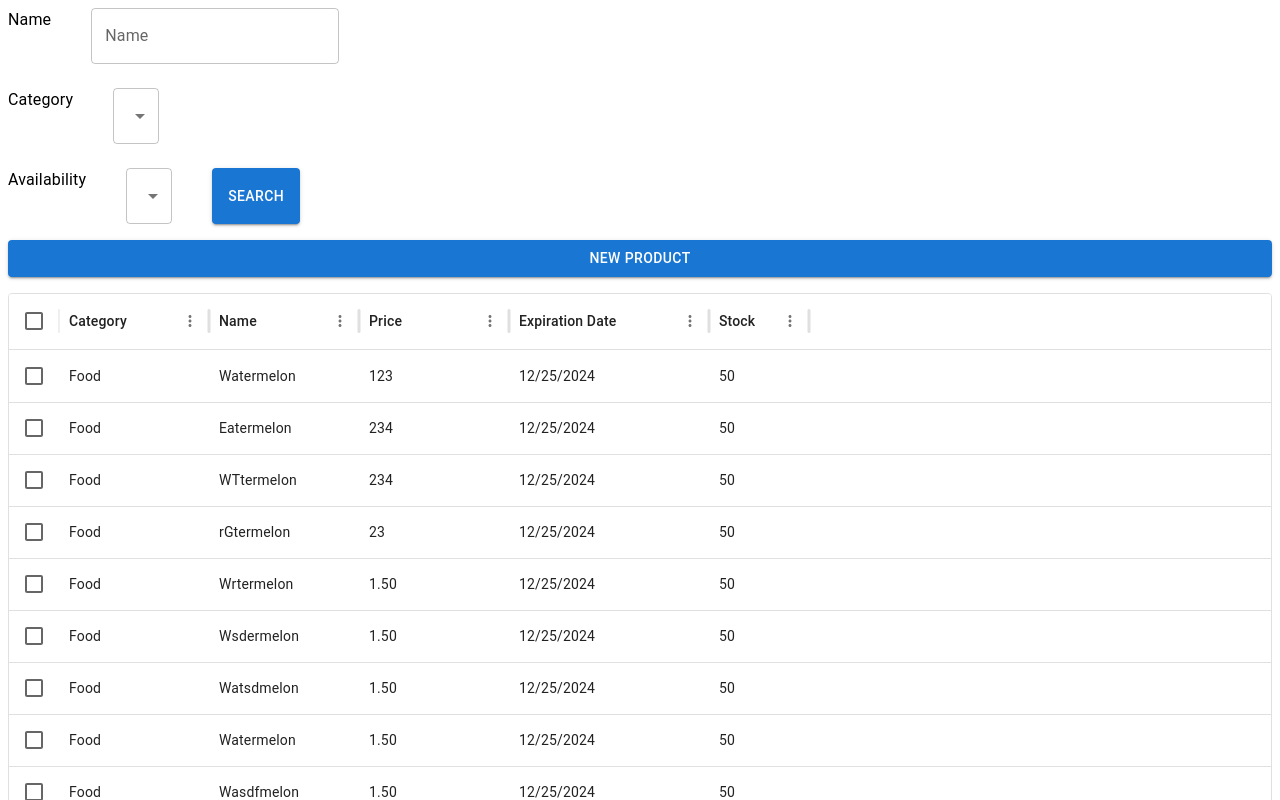
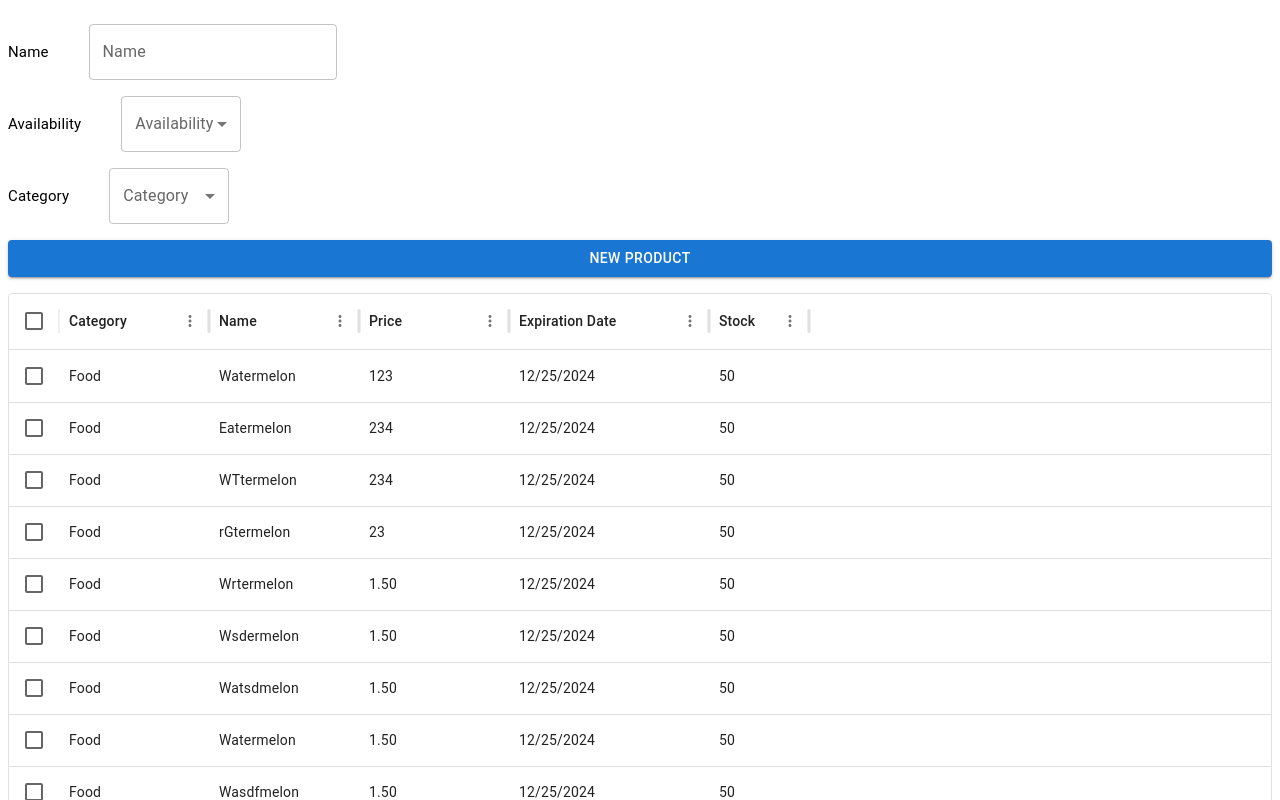
Before and after one commit to MiltonMontiel/Breakeable-Toy, a Next.js app in the folder front/: page / in a window 1280 px wide. Shown: the top 800 px of the page. Built offline with nearby package versions, Linux system fonts and the light colour scheme.

Commit message:
refactor: Refactor `SearchMenu` and add state

```diff
--- a/front/app/page.tsx
+++ b/front/app/page.tsx
@@ -102,11 +102,13 @@ const columns: GridColDef[] = [
   { field: "col5", headerName: "Stock" },
 ];
 
+const categories = ["Food", "Cleaning", "Misc"];
+
 export default function Home() {
   return (
     <div style={{ width: "100%" }}>
       <Stack spacing={2}>
-        <SearchMenu />
+        <SearchMenu categories={categories}/>
         <Button variant="contained">New product</Button>
         <DataGrid rows={rows} columns={columns} checkboxSelection />
         <Statistics />
--- a/front/components/SearchMenu.tsx
+++ b/front/components/SearchMenu.tsx
@@ -1,48 +1,81 @@
+"use client";
 import React from "react";
 import {
-  Box,
   Stack,
   Typography,
-  TextField,
   Select,
   MenuItem,
-  Button,
+  SelectChangeEvent,
+  FormControl,
+  InputLabel,
+  TextField,
 } from "@mui/material";
 
-const menuItems = ["Food", "Electronincs", "Clothing"];
-export const SearchMenu: React.FC<any> = ({}) => {
+type SelectProps = {
+  label: string;
+  menuItems: string[];
+};
+
+const SelectMenu: React.FC<SelectProps> = ({ label, menuItems }) => {
+  const [item, setItem] = React.useState("");
+
+  const handleChange = (event: SelectChangeEvent) => {
+    setItem(event.target.value as string);
+  };
+
   return (
-    <Box component="section">
-      <Box>
-        <Stack spacing={3}>
-          <Stack direction="row" spacing={5}>
-            <Typography>Name</Typography>
-            <TextField id="Name" label="Name" variant="outlined" />
-          </Stack>
-
-          <Stack direction="row" spacing={5}>
-            <Typography>Category</Typography>
-            <Select labelId="category-select" id="cat-select" label="Category">
-              {menuItems.map((item) => (
-                <MenuItem>{item}</MenuItem>
-              ))}
-            </Select>
-          </Stack>
-          <Stack direction="row" spacing={5}>
-            <Typography>Availability</Typography>
-            <Select
-              labelId="availability-select"
-              id="availability"
-              label="Availability"
-            >
-              {menuItems.map((item) => (
-                <MenuItem>{item}</MenuItem>
-              ))}
-            </Select>
-            <Button variant="contained">Search</Button>
-          </Stack>
-        </Stack>
-      </Box>
-    </Box>
+    <Stack direction="row" spacing={5} alignItems={"center"} paddingTop={2}>
+      <Typography fontSize={15}>{label}</Typography>
+      <FormControl sx={{ minWidth: 120 }}>
+        <InputLabel>{label}</InputLabel>
+        <Select onChange={handleChange} value={item} label={label}>
+          {menuItems.map((item, id) => (
+            <MenuItem key={id} value={id}>
+              {item}
+            </MenuItem>
+          ))}
+        </Select>
+      </FormControl>
+    </Stack>
   );
 };
+
+type TextFieldProps = {
+  label: string;
+};
+
+const Text: React.FC<TextFieldProps> = ({ label }) => {
+  const [text, setText] = React.useState("");
+
+  const handleChange = (e: any) => {
+    setText(e.target.value as string);
+  };
+  return (
+    <Stack direction={"row"} spacing={5} alignItems={"center"} paddingTop={2}>
+      <Typography fontSize={15}>{label}</Typography>
+      <TextField
+        id="name-text-field"
+        label={label}
+        onChange={handleChange}
+        value={text}
+      />
+    </Stack>
+  );
+};
+
+type SearchMenuProps = {
+  categories: string[];
+};
+
+export const SearchMenu: React.FC<SearchMenuProps> = ({ categories }) => {
+  return (
+    <Stack>
+      <Text label={"Name"} />
+      <SelectMenu
+        label={"Availability"}
+        menuItems={["In stock", "Out of stock", "All"]}
+      />
+      <SelectMenu label={"Category"} menuItems={categories} />
+    </Stack>
+  );
+};
```
